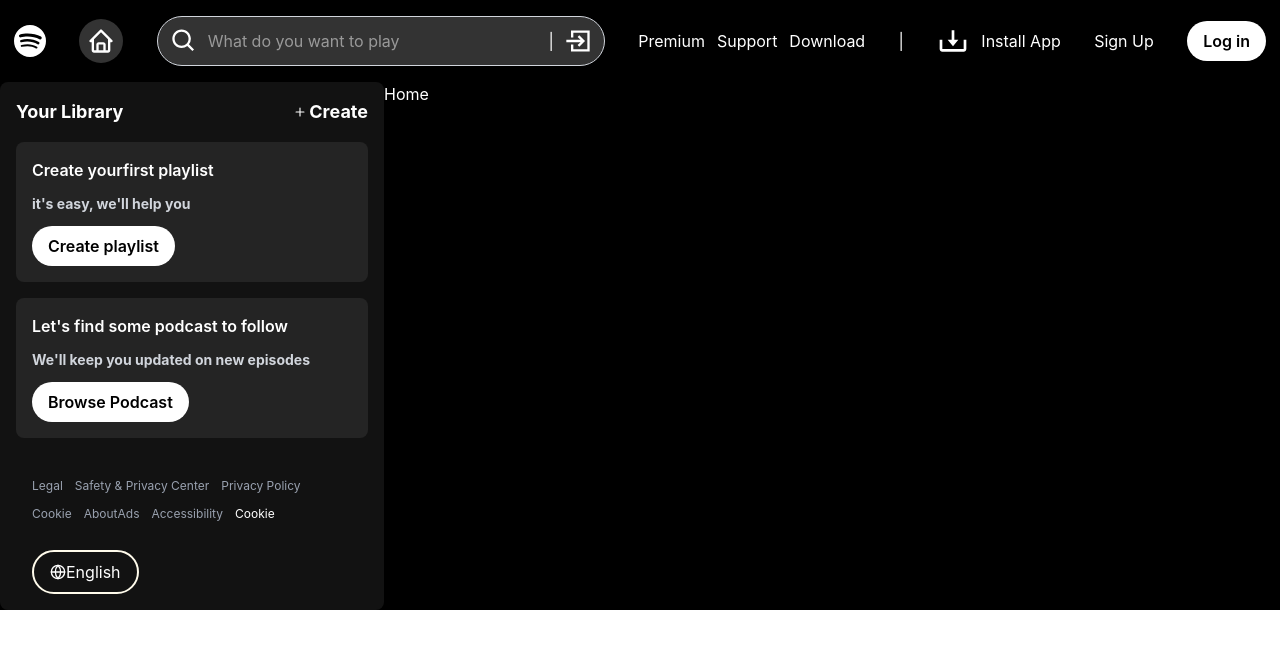
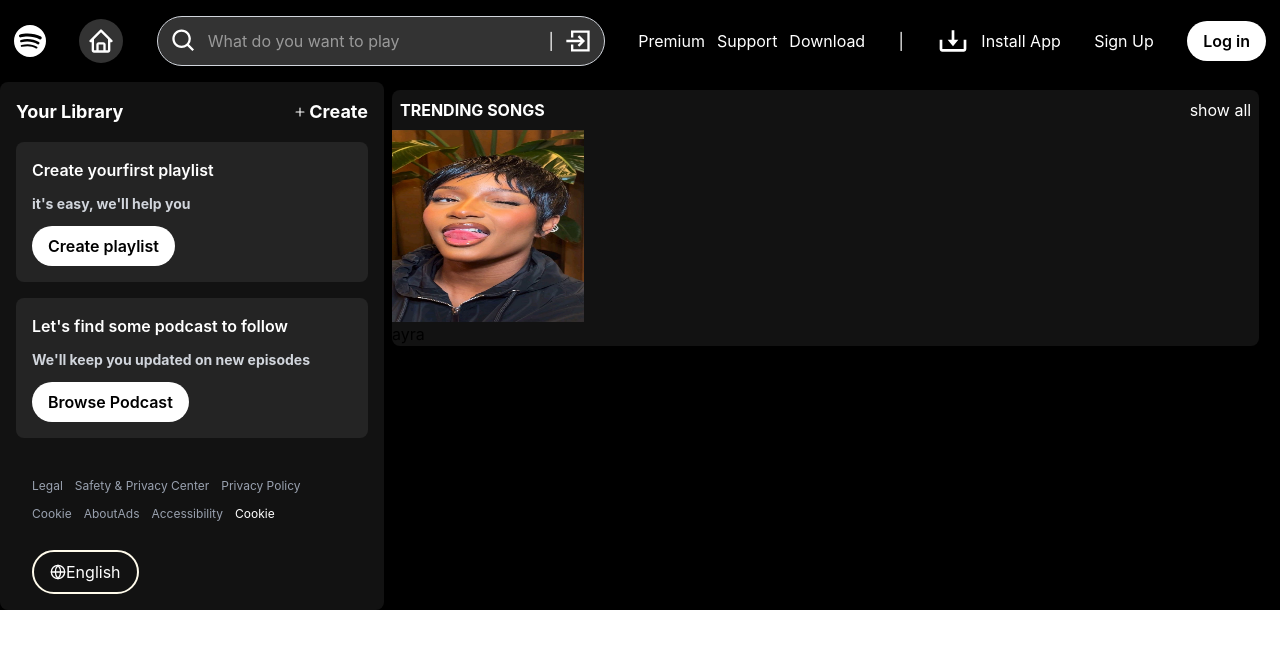
Before and after one commit to SafiriyuRaphael/spotify-clone, a React (Vite) app: page / in a window 1280 px wide. Shown: the top 648 px of the page. Built offline with nearby package versions, Linux system fonts and the light colour scheme.

Commit message:
we aee coming

```diff
--- a/src/pages/dashboard/DashboardLayout.tsx
+++ b/src/pages/dashboard/DashboardLayout.tsx
@@ -100,9 +100,9 @@
             </button>
           </div>
         </section>
-        <div className="fex-1">
+        <section className="w-[69%]">
           <Outlet />
-        </div>
+        </section>
       </div>
     </div>
   );
--- a/src/pages/dashboard/Homepage.tsx
+++ b/src/pages/dashboard/Homepage.tsx
@@ -1,12 +1,17 @@
-import { BsPlus } from "react-icons/bs";
-import { LuGlobe } from "react-icons/lu";
-import HomePageButton from "./components/HomePageButton";
+import { Outlet } from "react-router";
 
 const Homepage = () => {
   return (
-    <div className="text-white">
-      <h1>Home</h1>
-    </div>
+    <section className="bg-[#121212] rounded-lg flex flex-col m-2">
+      <div className="  text-white flex justify-between p-2 ">
+        <h1 className="font-bold">TRENDING SONGS </h1>
+        <p>show all </p>
+      </div>
+      <div>
+        <img src="/images/ayra.jpg" alt="" className="w-48 h-48" />
+        <p>ayra</p>
+      </div>
+    </section>
   );
 };
 
```
Also changed, not shown: public/images/ayra.jpg (added).
